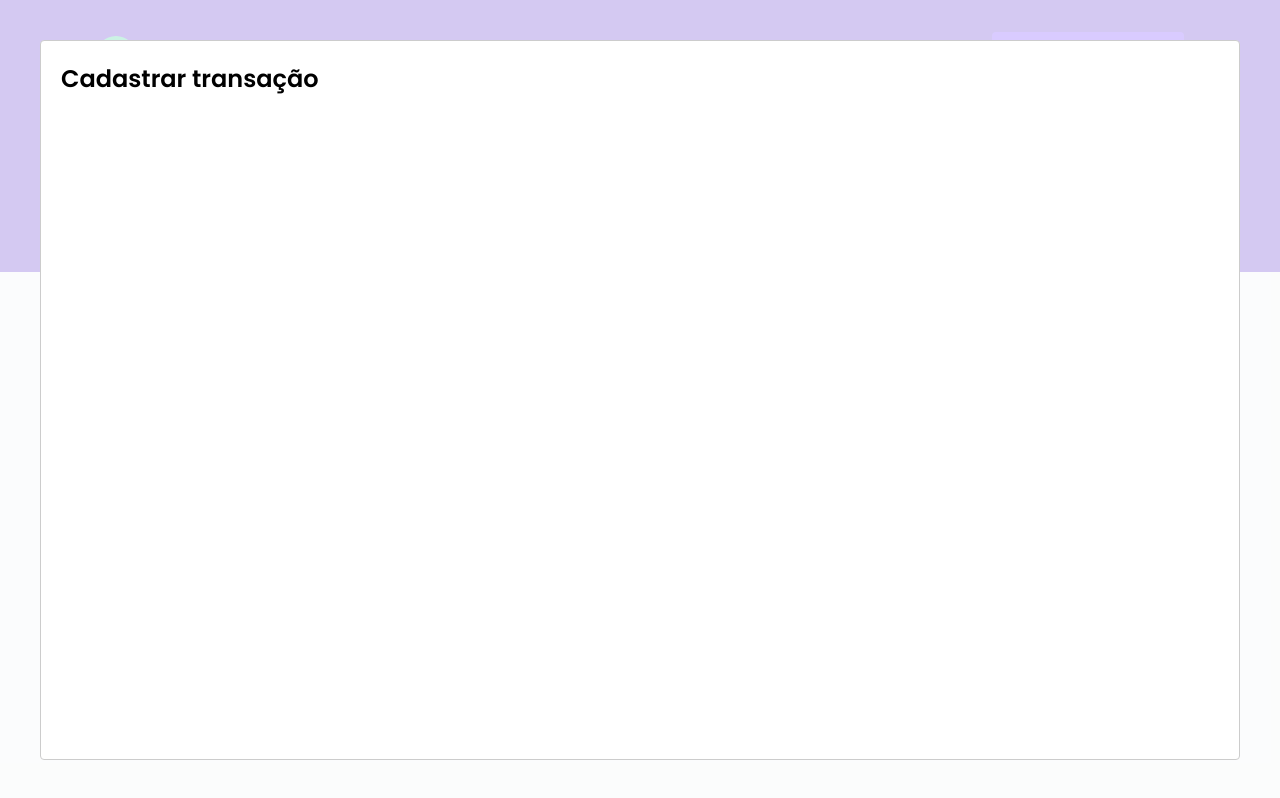
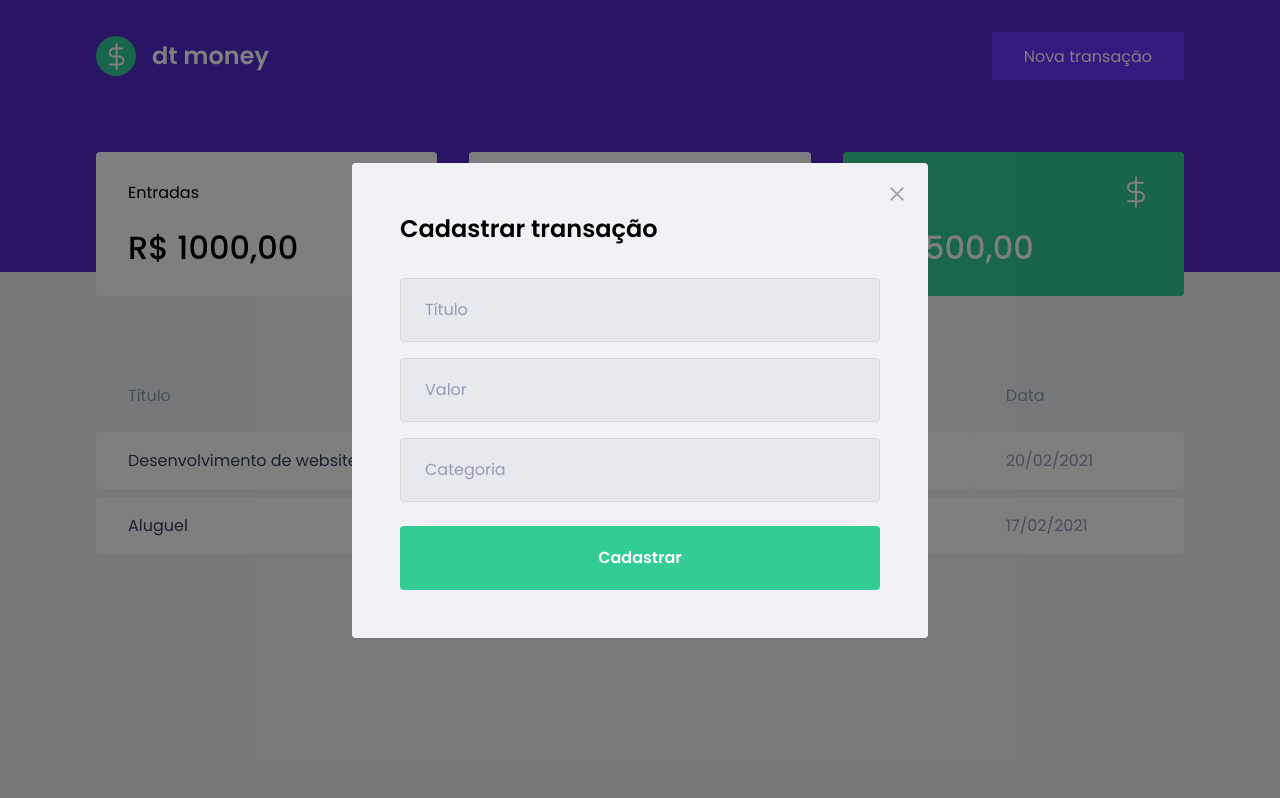
Before and after one commit to fredzstevanato/IGNITE-REACT-Chapter-02-dtMoney, a React (Create React App) app: page / in a window 1280 px wide. Both pictures are taken after a click on the button "Nova transação". Built offline with nearby package versions, Linux system fonts and the light colour scheme; no server answers; what miragejs would draw is missing.

Commit message:
fix: add styly NewTransactionModal

```diff
--- a/src/components/NewTransactionModal/index.tsx
+++ b/src/components/NewTransactionModal/index.tsx
@@ -1,4 +1,6 @@
 import Modal from 'react-modal';
+import closeImg from '../../assets/close.svg';
+import { Container } from './styles';
 
 interface NewTransactionModalProps {
   isOpen: boolean;
@@ -10,8 +12,26 @@
     <Modal
       isOpen={isOpen}
       onRequestClose={onRequestClose}
+      overlayClassName="react-modal-overlay"
+      className="react-modal-content"
     >
-      <h2>Cadastrar transação</h2>
+      <button
+        type="button"
+        onClick={onRequestClose}
+        className="react-modal-close"
+      >
+        <img src={closeImg} alt="Fechar"/>
+      </button>
+
+      <Container>
+        <h2>Cadastrar transação</h2>
+
+        <input type="text" placeholder="Título"/>
+        <input type="number" placeholder="Valor"/>
+        <input type="text" placeholder="Categoria"/>
+        <button type="submit">Cadastrar</button>
+
+      </Container>
     </Modal>
   );
 }
--- a/src/components/NewTransactionModal/styles.ts
+++ b/src/components/NewTransactionModal/styles.ts
@@ -1,3 +1,52 @@
 import styled from 'styled-components';
 
-export const Container =- styled.div``
+export const Container = styled.form`
+  h2 {
+    color: var(--text-tile);
+    font-size: 1.5rem;
+    margin-bottom: 2rem;
+  }
+
+  input {
+    width: 100%;
+    padding: 0 1.5rem;
+    height: 4rem;
+    border-radius: 0.25rem;
+
+    border: 1px solid #d7d7d7;
+    background: #e7e9ee;
+
+    font-weight: 400;
+    font-size: 1rem;
+
+    &::placeholder {
+      color: var(--text-body);
+    }
+
+    & + input {
+      margin-top: 1rem;
+    }
+  }
+
+
+
+  button[type="submit"] {
+    width: 100%;
+    padding: 0 1.5rem;
+    height: 4rem;
+    background: var(--green);
+    color: #fff;
+    border-radius: 0.25rem;
+    border: 0;
+    font-size: 1rem;
+    margin-top: 1.5rem;
+    font-weight: 600;
+
+    transition: filter 0.2s;
+
+    &:hover {
+      filter: brightness(0.9);
+    }
+  }
+
+`;
--- a/src/styles/global.ts
+++ b/src/styles/global.ts
@@ -53,4 +53,41 @@
     opacity: 0.6;
     cursor: not-allowed;
   }
+
+  .react-modal-overlay {
+    background: rgba(0, 0, 0, 0.5);
+
+    position: fixed;
+    top: 0;
+    bottom: 0;
+    right: 0;
+    left: 0;
+
+    display: flex;
+    align-items: center;
+    justify-content: center;
+
+  }
+
+  .react-modal-content {
+    width: 100%;
+    max-width: 576px;
+    background: var(--background);
+    padding: 3rem;
+    position: relative;
+    border-radius: 0.25rem;
+  }
+
+  .react-modal-close {
+    position: absolute;
+    right: 1.5rem;
+    top: 1.5rem;
+    border: 0;
+    background: transparent;
+    transition: filter 0.2s;
+
+    &:hover {
+      filter: brightness(0.8);
+    }
+  }
 `
```
